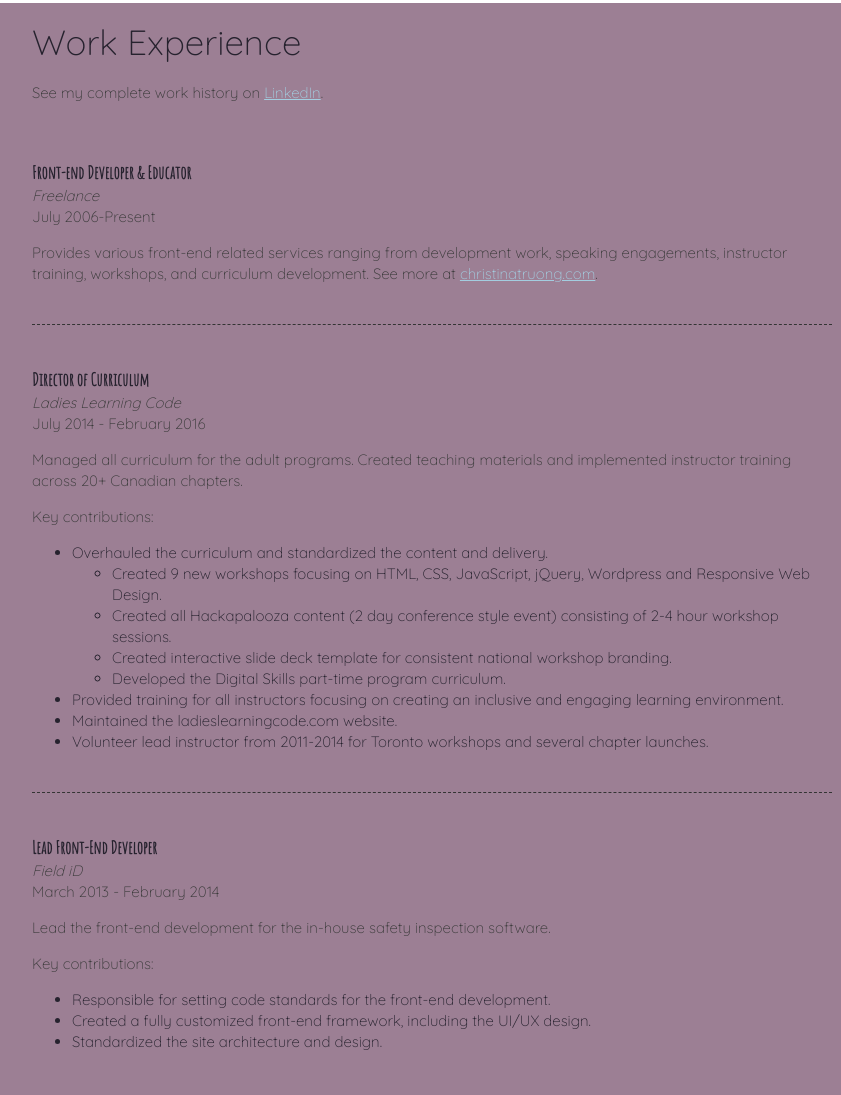
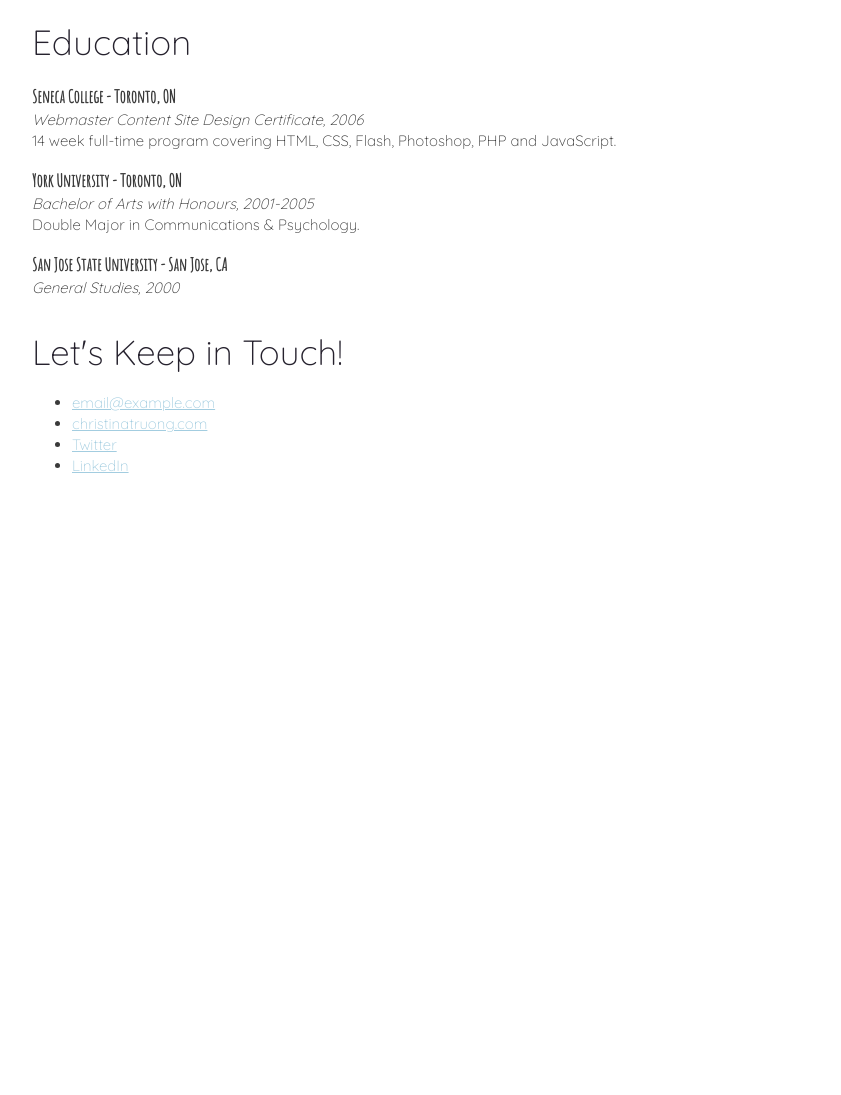
Before and after one commit to TheHagueUniversity/css-basic-challenge-JustynaAmeliaKotlow, a plain HTML site: page index.html in a window 1280 px wide. Shown: the part 1880-2975 px from the top of the page, without its empty margins (208-1049 px from the left). After the commit the page ends 2386 px from the top, so only its background shows below. Drawn offline with Linux system fonts and the light colour scheme.

Commit message:
css/styles.css
Edit
Commit after completing 2. Create a new webpage
(work experience deleted)

```diff
--- a/index.html
+++ b/index.html
@@ -57,69 +57,7 @@
         </div>
       </section>
 
-      <!-- ****************  WORK EXPERIENCE  ******************** -->
-      <section class="work-experience">
-        <div class="content-wrap item-details divider">
-          <h2>Work Experience</h2>
-          <p>See my complete work history on <a href="https://www.linkedin.com/in/christinatruong/">LinkedIn</a>.</p>
 
-          <!-- Job 1 -->
-          <section class="job-item">
-            <div class="job-details">
-              <h3>Front-end Developer & Educator</h3>
-              <p>Freelance</p>
-              <p>July 2006-Present</p>
-            </div>
-            <div class="job-summary">
-              <p>Provides various front-end related services ranging from development work, speaking engagements, instructor training, workshops, and curriculum development. See more at  <a href="http://christinatruong.com">christinatruong.com</a>.</p>
-            </div>
-          </section>
-
-          <!-- Job 2 -->
-          <section class="job-item">
-            <div class="job-details">
-              <h3>Director of Curriculum</h3>
-              <p>Ladies Learning Code</p>
-              <p>July 2014 - February 2016</p>
-            </div>
-            <div class="job-summary">
-              <p>Managed all curriculum for the adult programs. Created teaching materials and implemented instructor training across 20+ Canadian chapters.</p>
-              <p>Key contributions:</p>
-              <ul>
-                <li>Overhauled the curriculum and standardized the content and delivery.
-                  <ul>
-                    <li>Created 9 new workshops focusing on HTML, CSS, JavaScript, jQuery, Wordpress and Responsive Web Design.</li>
-                    <li>Created all Hackapalooza content (2 day conference style event) consisting of 2-4 hour workshop sessions.</li>
-                    <li>Created interactive slide deck template for consistent national workshop branding.</li>
-                    <li>Developed the Digital Skills part-time program curriculum.</li>
-                  </ul>
-                </li>
-                <li>Provided training for all instructors focusing on creating an inclusive and engaging learning environment.</li>
-                <li>Maintained the ladieslearningcode.com website.</li>
-                <li>Volunteer lead instructor from 2011-2014 for Toronto workshops and several chapter launches.</li>
-              </ul>
-            </div>
-          </section>
-
-          <!-- Job 3 -->
-          <section class="job-item">
-            <div class="job-details">
-              <h3>Lead Front-End Developer</h3>
-              <p>Field iD</p>
-              <p>March 2013 - February 2014</p>
-            </div>
-            <div class="job-summary">
-              <p>Lead the front-end development for the in-house safety inspection software.</p>
-              <p>Key contributions:</p>
-              <ul>
-                <li>Responsible for setting code standards for the front-end development.</li>
-                <li>Created a fully customized front-end framework, including the UI/UX design.</li>
-                <li>Standardized the site architecture and design.</li>
-              </ul>
-            </div>
-          </section>
-        </div>
-      </section>
 
       <!-- *************  EDUCATION & CERTIFICATIONS *********** -->
       <section class="education">
```
